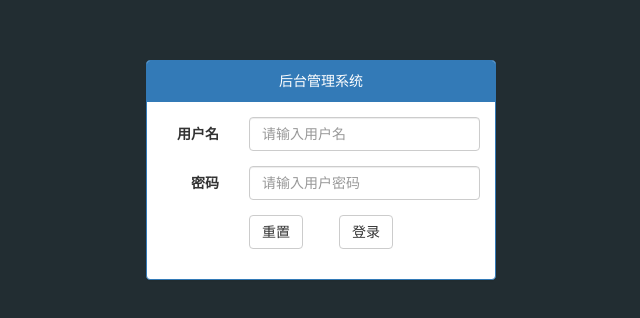
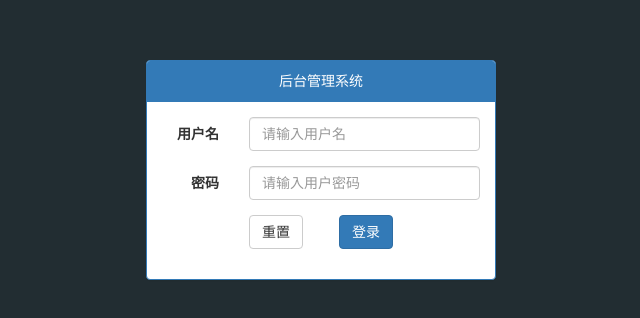
Before and after one commit to huakai1314/letao, a website: page public/admin/login.html in a window 1280 px wide. Shown: the part 140-458 px from the top of the page, without its empty margins (319-959 px from the left). Drawn offline with Linux system fonts and the light colour scheme.

Commit message:
login颜色改变提交

```diff
--- a/public/admin/login.html
+++ b/public/admin/login.html
@@ -36,7 +36,7 @@
                         <div class="form-group">
                             <div class="col-sm-offset-3 col-sm-6">
                                 <button type="reset" class="btn btn-default">重置</button>
-                                <button type="submit" class="btn btn-default pull-right">登录</button>
+                                <button type="submit" class="btn btn-primary pull-right">登录</button>
                             </div>
                         </div>
                    </form>
```
